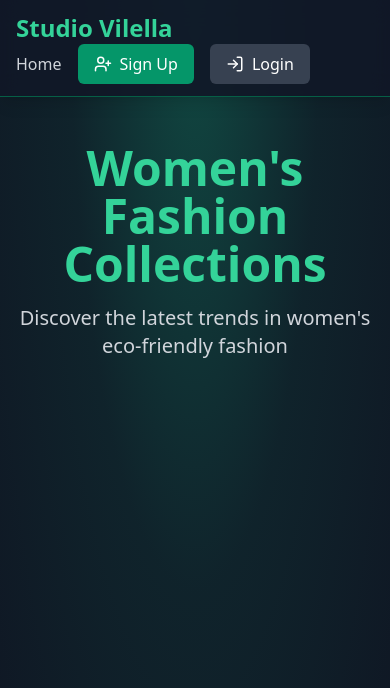
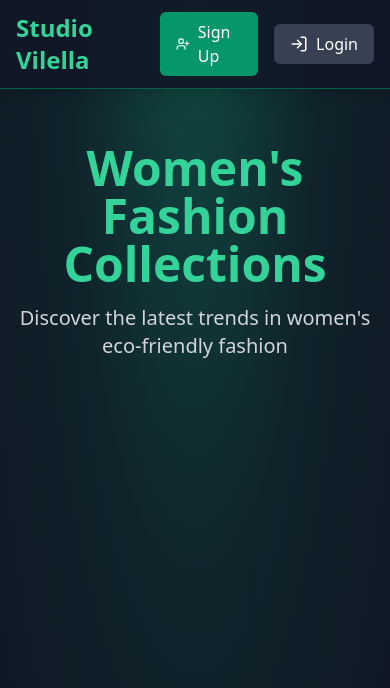
Before and after one commit to LamiTechy/studio-villela, a React (Vite) app in the folder frontend/: page / in a window 390 px wide. Shown: the top 688 px of the page. Built offline with nearby package versions, Linux system fonts and the light colour scheme; no server answers.

Commit message:
Improve navbar mobile responsiveness - hide home button and align auth buttons to right

```diff
--- a/frontend/src/components/Navbar.jsx
+++ b/frontend/src/components/Navbar.jsx
@@ -11,31 +11,28 @@ const Navbar = () => {
 	return (
 		<header className='fixed top-0 left-0 w-full bg-gray-900 bg-opacity-90 backdrop-blur-md shadow-lg z-40 transition-all duration-300 border-b border-emerald-800'>
 			<div className='container mx-auto px-4 py-3'>
-				<div className='flex flex-wrap justify-between items-center'>
+				<div className='flex justify-between items-center'>
 					<Link to='/' className='text-2xl font-bold text-emerald-400 items-center space-x-2 flex'>
 						Studio Vilella
 					</Link>
 
-					<nav className='flex flex-wrap items-center gap-4'>
+					<nav className='flex items-center gap-4'>
 						<Link
 							to={"/"}
-							className='text-gray-300 hover:text-emerald-400 transition duration-300
-					 ease-in-out'
+							className='hidden md:block text-gray-300 hover:text-emerald-400 transition duration-300 ease-in-out'
 						>
 							Home
 						</Link>
 						{user && (
 							<Link
 								to={"/cart"}
-								className='relative group text-gray-300 hover:text-emerald-400 transition duration-300
-							ease-in-out'
+								className='relative group text-gray-300 hover:text-emerald-400 transition duration-300 ease-in-out'
 							>
 								<ShoppingCart className='inline-block mr-1 group-hover:text-emerald-400' size={20} />
 								<span className='hidden sm:inline'>Cart</span>
 								{cart.length > 0 && (
 									<span
-										className='absolute -top-2 -left-2 bg-emerald-500 text-white rounded-full px-2 py-0.5
-									text-xs group-hover:bg-emerald-400 transition duration-300 ease-in-out'
+										className='absolute -top-2 -left-2 bg-emerald-500 text-white rounded-full px-2 py-0.5 text-xs group-hover:bg-emerald-400 transition duration-300 ease-in-out'
 									>
 										{cart.length}
 									</span>
@@ -44,8 +41,7 @@ const Navbar = () => {
 						)}
 						{isAdmin && (
 							<Link
-								className='bg-emerald-700 hover:bg-emerald-600 text-white px-3 py-1 rounded-md font-medium
-								 transition duration-300 ease-in-out flex items-center'
+								className='bg-emerald-700 hover:bg-emerald-600 text-white px-3 py-1 rounded-md font-medium transition duration-300 ease-in-out flex items-center'
 								to={"/secret-dashboard"}
 							>
 								<Lock className='inline-block mr-1' size={18} />
@@ -55,32 +51,29 @@ const Navbar = () => {
 
 						{user ? (
 							<button
-								className='bg-gray-700 hover:bg-gray-600 text-white py-2 px-4
-						rounded-md flex items-center transition duration-300 ease-in-out'
+								className='bg-gray-700 hover:bg-gray-600 text-white py-2 px-4 rounded-md flex items-center transition duration-300 ease-in-out'
 								onClick={logout}
 							>
 								<LogOut size={18} />
 								<span className='hidden sm:inline ml-2'>Log Out</span>
 							</button>
 						) : (
-							<>
+							<div className='flex gap-4 items-center md:gap-4'>
 								<Link
 									to={"/signup"}
-									className='bg-emerald-600 hover:bg-emerald-700 text-white py-2 px-4
-									rounded-md flex items-center transition duration-300 ease-in-out'
+									className='bg-emerald-600 hover:bg-emerald-700 text-white py-2 px-4 rounded-md flex items-center transition duration-300 ease-in-out'
 								>
 									<UserPlus className='mr-2' size={18} />
 									Sign Up
 								</Link>
 								<Link
 									to={"/login"}
-									className='bg-gray-700 hover:bg-gray-600 text-white py-2 px-4
-									rounded-md flex items-center transition duration-300 ease-in-out'
+									className='bg-gray-700 hover:bg-gray-600 text-white py-2 px-4 rounded-md flex items-center transition duration-300 ease-in-out'
 								>
 									<LogIn className='mr-2' size={18} />
 									Login
 								</Link>
-							</>
+							</div>
 						)}
 					</nav>
 				</div>
```
